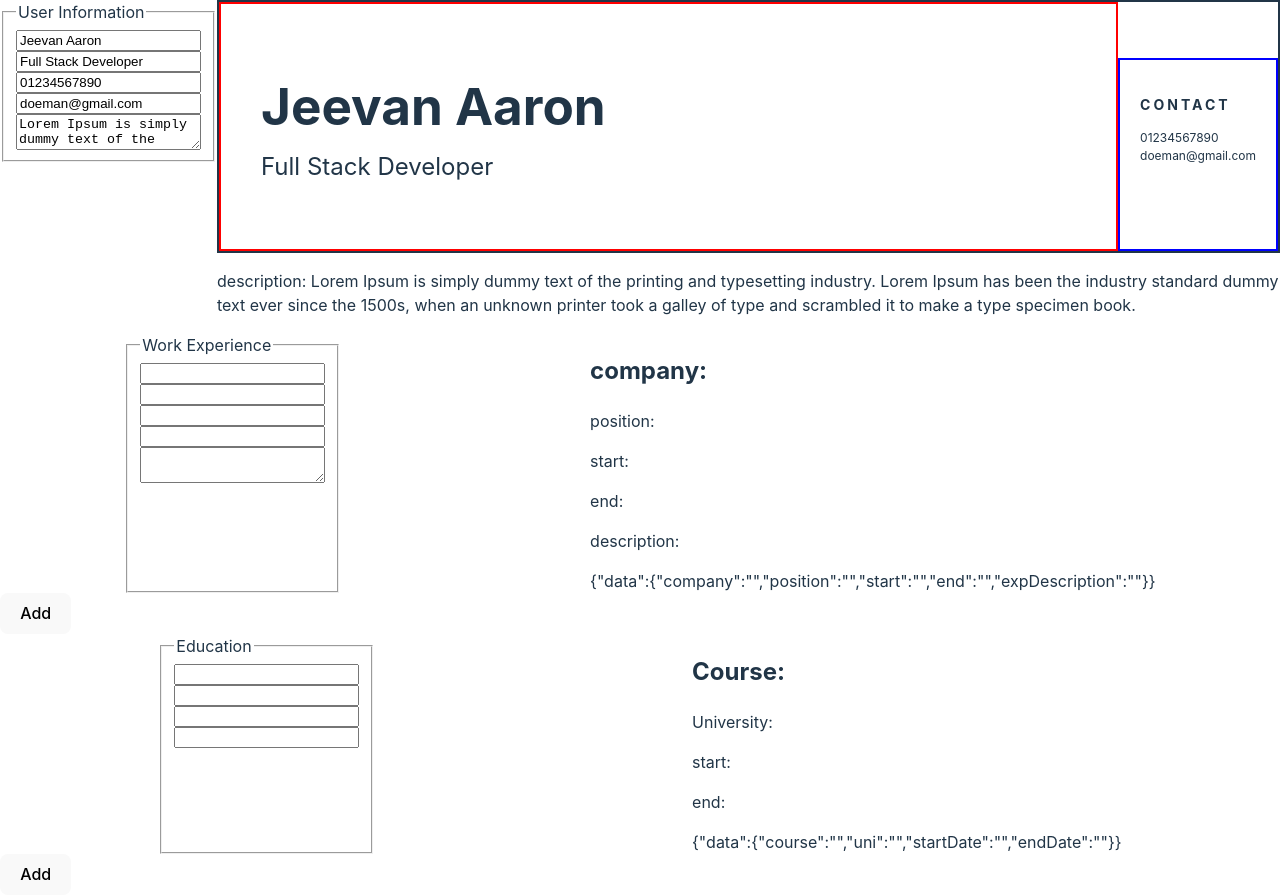
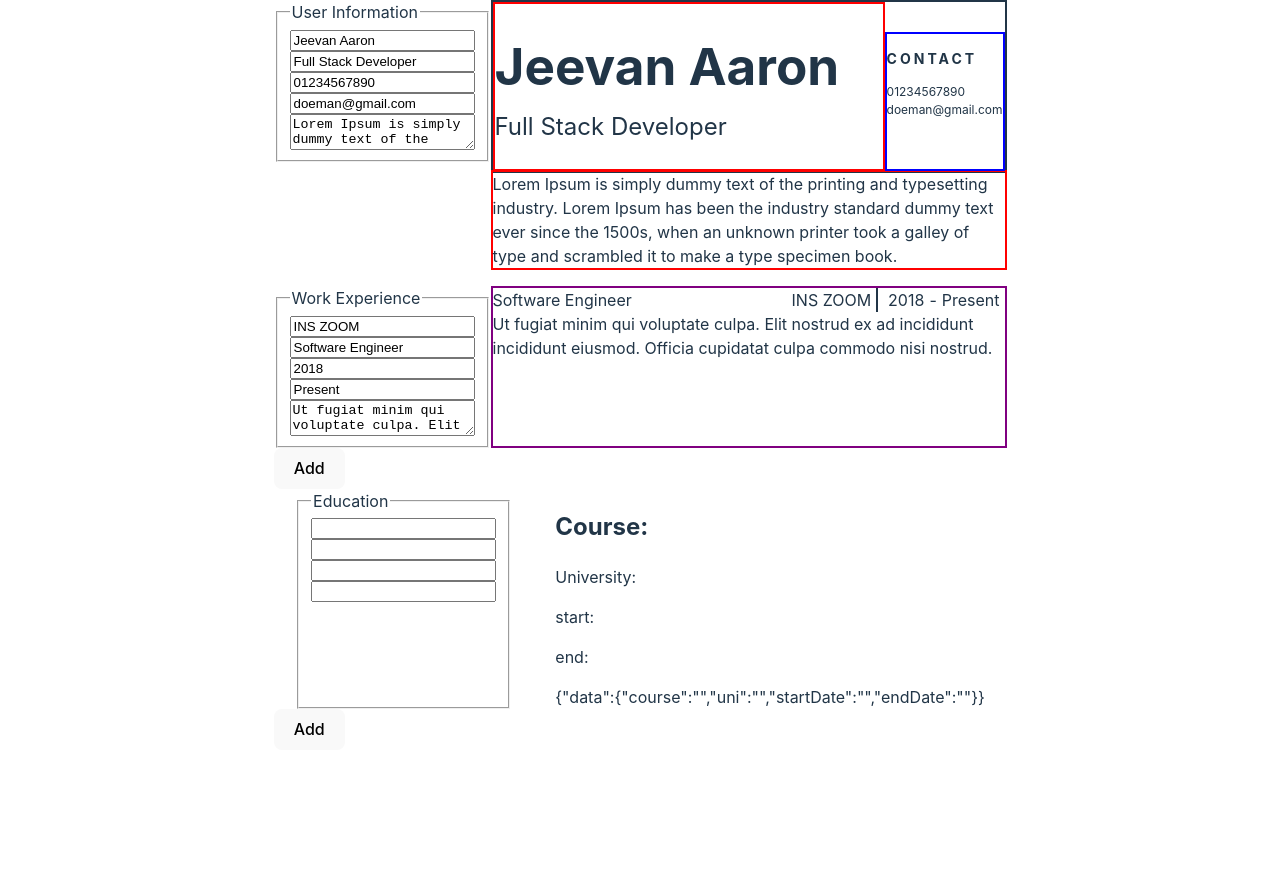
Before and after one commit to aaronsww/cv-application, a React (Vite) app: page / in a window 1280 px wide. After the commit the page ends 800 px from the top, so only its background shows below. Built offline with nearby package versions, Linux system fonts and the light colour scheme.

Commit message:
style: spacing for each card

```diff
--- a/src/App.css
+++ b/src/App.css
@@ -13,13 +13,12 @@ fieldset {
   display: flex;
   justify-content:space-between;
   border: 2px solid;
-  /* width: 40vw; */
+  width: 40vw;
 }
 
 .user{
   width: 100%;
   border: 2px solid red;
-  padding: 40px;
 }
 .user>p{
   margin-top: -20px;
@@ -27,13 +26,37 @@ fieldset {
 }
 
 .userDetails{
-  padding: 20px;
   border: 2px solid blue;
-  display: flex;
-  flex-direction: column;
   font-size: 12px;
   margin-top: 3.5rem;
+  margin-top: 30px;
 }
 .userDetails>h3{
  letter-spacing: 3px;
 }
+.desc{
+  width: 40vw;
+  border: 2px solid red;
+  margin-top: -3px;
+}
+
+.wholeSection{
+  width: 40vw;
+  border: 2px solid purple;
+}
+
+.wrapper{
+  display: flex;
+  justify-content: space-between;
+}
+.wrapper>section{
+  display: flex;
+}
+.location{
+  margin-right: 5px;
+  padding-right: 5px;
+  border-right: 2px solid;
+}
+.doj,.doe{
+  padding: 0px 5px 0px 5px;
+}
--- a/src/components/Display.jsx
+++ b/src/components/Display.jsx
@@ -14,7 +14,7 @@ function Display(props) {
               <div>{props.data.email}</div>
             </div>
           </div>
-          <p>description: {props.data.description}</p>
+          <p className="desc">{props.data.description}</p>
           {/* <div>{ JSON.stringify(props)}</div> */}
     </div>
   )
--- a/src/components/Exp.jsx
+++ b/src/components/Exp.jsx
@@ -3,7 +3,7 @@ import ExpDisplay from './ExpDisplay';
 
 function Exp() {
 
-    const[expInfo, setExpInfo] = useState({company: '', position: '',start: '',end: '', expDescription: ''})
+    const[expInfo, setExpInfo] = useState({company: 'INS ZOOM', position: 'Software Engineer',start: '2018',end: 'Present', expDescription: 'Ut fugiat minim qui voluptate culpa. Elit nostrud ex ad incididunt incididunt eiusmod. Officia cupidatat culpa commodo nisi nostrud.'})
 
   return (
     <div  className='mainContainer'>
--- a/src/components/ExpDisplay.jsx
+++ b/src/components/ExpDisplay.jsx
@@ -1,16 +1,20 @@
-import React from 'react'
+import React from "react";
 
 function ExpDisplay(props) {
   return (
-    <div>
-      <h2>company: {props.data.company}</h2>
-      <p>position: {props.data.position}</p>
-      <p>start: {props.data.start}</p>
-      <p>end: {props.data.end}</p>
-      <p>description: {props.data.expDescription}</p>
-      <div>{ JSON.stringify(props)}</div>
+    <div className="wholeSection">
+      <div className="wrapper">
+        <div className="title"> {props.data.position}</div>
+        <section>
+          <div className="location"> {props.data.company}</div>
+          <div className="doj"> {props.data.start}</div>
+          <div>-</div>
+          <div className="doe"> {props.data.end}</div>
+        </section>
+      </div>
+      <div className="description"> {props.data.expDescription}</div>
     </div>
-  )
+  );
 }
 
-export default ExpDisplay
+export default ExpDisplay;
```
Also changed, not shown: src/components/Edu.jsx (indentation only).
